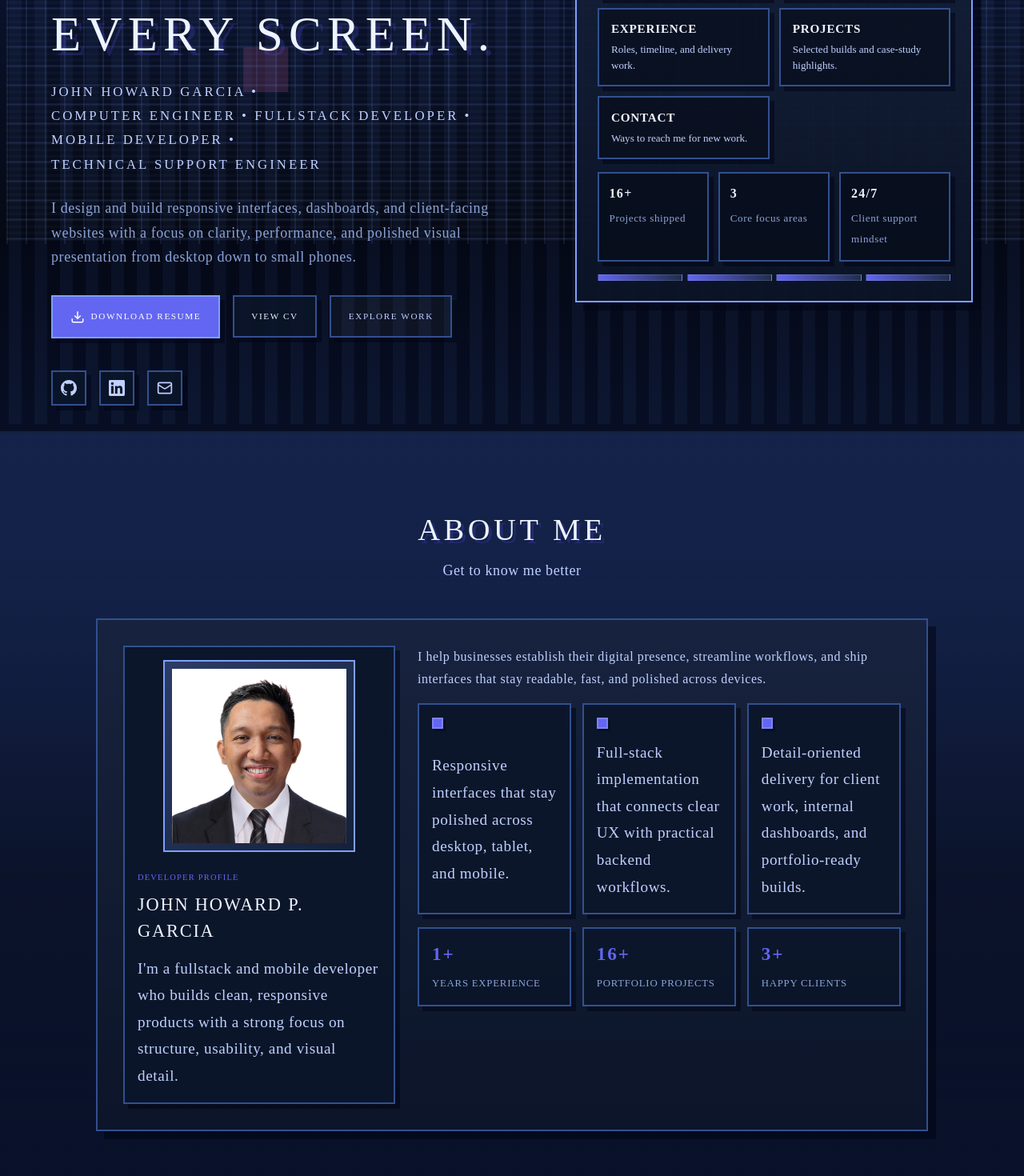
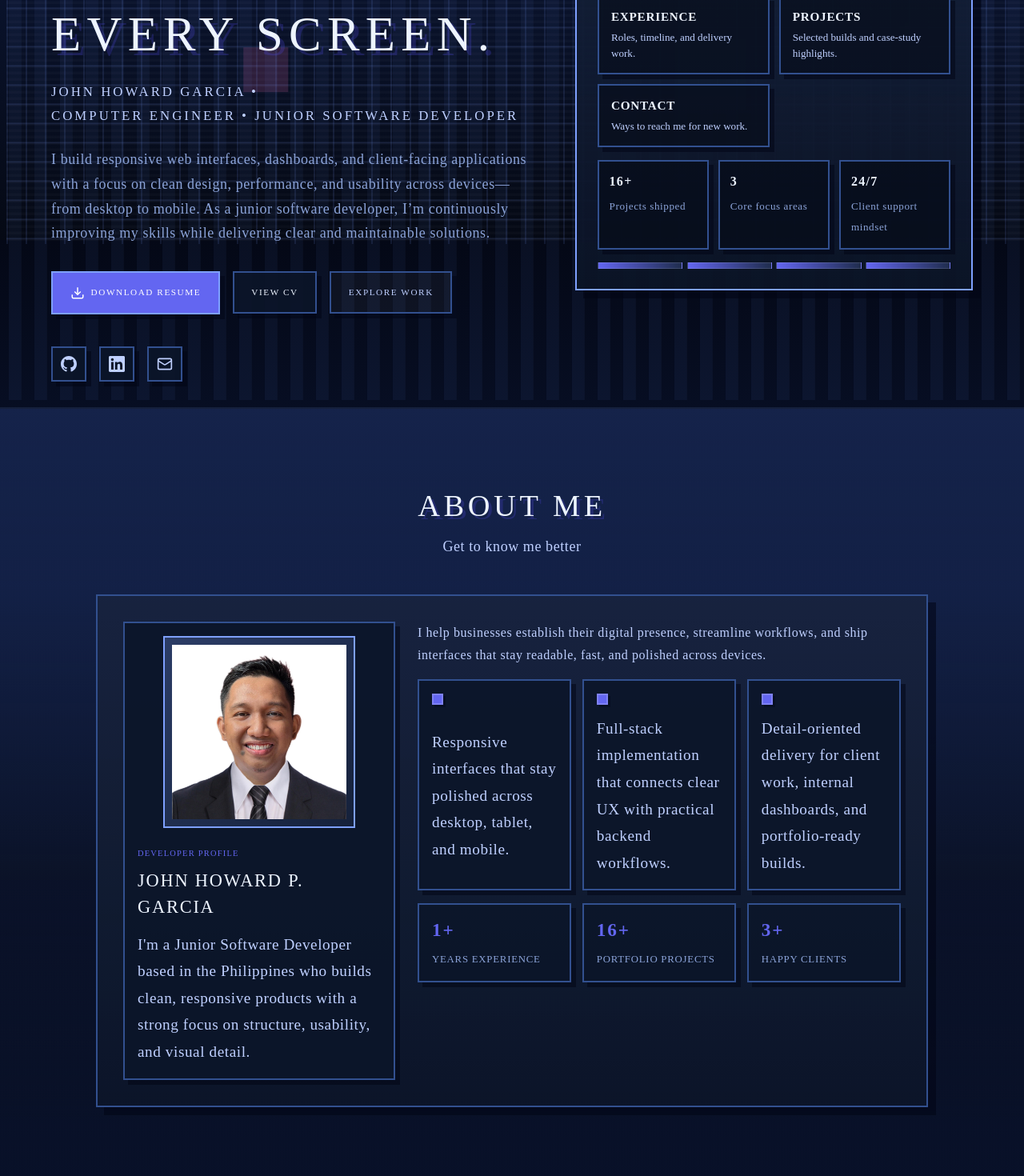
Before and after one commit to Howard-23/Howard, a Next.js app: page / in a window 1280 px wide. Shown: the part 500-1970 px from the top of the page at 80% size. Built offline with nearby package versions, Linux system fonts and the light colour scheme.

Commit message:
Update portfolio

```diff
--- a/app/page.tsx
+++ b/app/page.tsx
@@ -212,14 +212,13 @@ export default function Home() {
 
               <motion.div variants={fadeInUp} className="hero-subtitle">
                 <span className="hero-subtitle-line">John Howard Garcia &bull;</span>
-                <span className="hero-subtitle-line">Computer Engineer &bull; Fullstack Developer &bull;</span>
-                <span className="hero-subtitle-line">Mobile Developer &bull;</span>
-                <span className="hero-subtitle-line">Technical Support Engineer</span>
+                <span className="hero-subtitle-line">Computer Engineer &bull; Junior Software Developer</span>
+
+
               </motion.div>
 
               <motion.div variants={fadeInUp} className="hero-description">
-                I design and build responsive interfaces, dashboards, and client-facing websites with a focus on clarity,
-                performance, and polished visual presentation from desktop down to small phones.
+              I build responsive web interfaces, dashboards, and client-facing applications with a focus on clean design, performance, and usability across devices—from desktop to mobile. As a junior software developer, I’m continuously improving my skills while delivering clear and maintainable solutions.
               </motion.div>
 
               <motion.div variants={fadeInUp} className="hero-actions">
@@ -336,7 +335,7 @@ export default function Home() {
                   <span className="about-kicker">Developer profile</span>
                   <h3>John Howard P. Garcia</h3>
                   <p>
-                    I&apos;m a fullstack and mobile developer who builds clean, responsive products with a strong focus on
+                    I&apos;m a Junior Software Developer based in the Philippines who builds clean, responsive products with a strong focus on
                     structure, usability, and visual detail.
                   </p>
                 </div>
```
Also changed, not shown: data/cv.json (+18 -2 lines).
